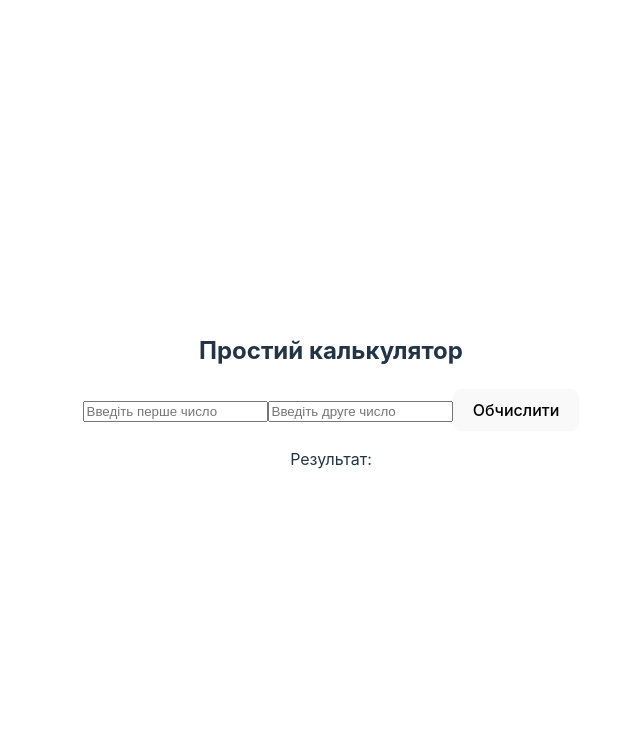
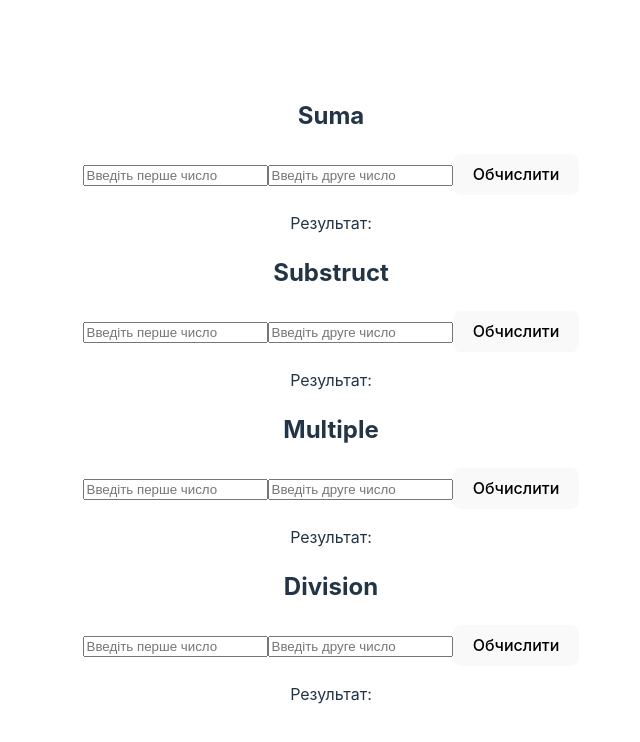
Before and after one commit to Shyshkanova2005/React-Step, a React (Vite) app in the folder vite-project/: page / in a window 1280 px wide. Shown: the top 742 px of the page, without its empty margins (309-949 px from the left). Built offline with nearby package versions, Linux system fonts and the light colour scheme.

Commit message:
final calculator

```diff
--- a/vite-project/src/App.jsx
+++ b/vite-project/src/App.jsx
@@ -24,6 +24,7 @@ function App() {
        <Body/>
        <Data/> */}
        <SimpleCalculator/>
+
     </div>
 
 
--- a/vite-project/src/Calculator.jsx
+++ b/vite-project/src/Calculator.jsx
@@ -5,19 +5,32 @@ export default function  SimpleCalculator()  {
   const [num2, setNum2] = useState('');
   const [result, setResult] = useState('');
 
-  const handleCalculate = () => {
+  const Sum = () => {
     const res = parseFloat(num1) + parseFloat(num2);
     setResult(res.toString());
   };
 
-//   const Multiple = () => {
-//     const res = parseFloat(num1) * parseFloat(num2);
-//     setResult(res.toString());
-//   };
+  const Substruct = () => {
+    const res = parseFloat(num1) - parseFloat(num2);
+    setResult(res.toString());
+  };
+
+
+ const Multiple = () => {
+     const res = parseFloat(num1) * parseFloat(num2);
+   setResult(res.toString());
+  };
+
+  const Division = () => {
+    const res = parseFloat(num1) / parseFloat(num2);
+  setResult(res.toString());
+ };
+
+
 
   return (
     <div>
-      <h2>Простий калькулятор</h2>
+      <h2>Suma</h2>
       <input
         type="number"
         placeholder="Введіть перше число"
@@ -30,11 +43,27 @@ export default function  SimpleCalculator()  {
         value={num2}
         onChange={(e) => setNum2(e.target.value)}
       />
-      <button onClick={handleCalculate}>Обчислити</button>
+      <button onClick={Sum}>Обчислити</button>
       <p>Результат: {result}</p>
 
 
-      {/* <p>Multiple</p>
+      <h2>Substruct</h2>
+      <input
+        type="number"
+        placeholder="Введіть перше число"
+        value={num1}
+        onChange={(e) => setNum1(e.target.value)}
+      />
+      <input
+        type="number"
+        placeholder="Введіть друге число"
+        value={num2}
+        onChange={(e) => setNum2(e.target.value)}
+      />
+      <button onClick={Substruct}>Обчислити</button>
+      <p>Результат: {result}</p>
+
+       <h2>Multiple</h2>
       <input
         type="number"
         placeholder="Введіть перше число"
@@ -48,7 +77,23 @@ export default function  SimpleCalculator()  {
         onChange={(e) => setNum2(e.target.value)}
       />
       <button onClick={Multiple}>Обчислити</button>
-      <p>Результат: {result}</p> */}
+      <p>Результат: {result}</p>
+
+      <h2>Division</h2>
+      <input
+        type="number"
+        placeholder="Введіть перше число"
+        value={num1}
+        onChange={(e) => setNum1(e.target.value)}
+      />
+      <input
+        type="number"
+        placeholder="Введіть друге число"
+        value={num2}
+        onChange={(e) => setNum2(e.target.value)}
+      />
+      <button onClick={Division}>Обчислити</button>
+      <p>Результат: {result}</p>
     </div>
   );
 };
```
Also changed, not shown: vite-project/src/components/Division.jsx (added, +35 -0 lines), vite-project/src/components/Multiple.jsx (added, +37 -0 lines), vite-project/src/components/Substruct.jsx (added, +34 -0 lines), vite-project/src/components/Sum.jsx (added, +29 -0 lines).
